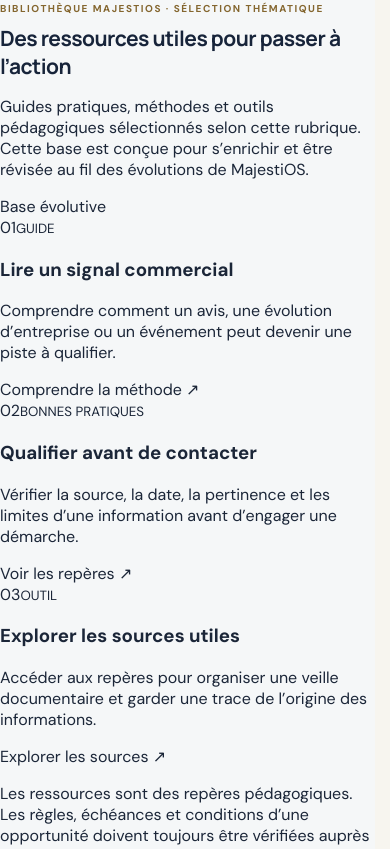
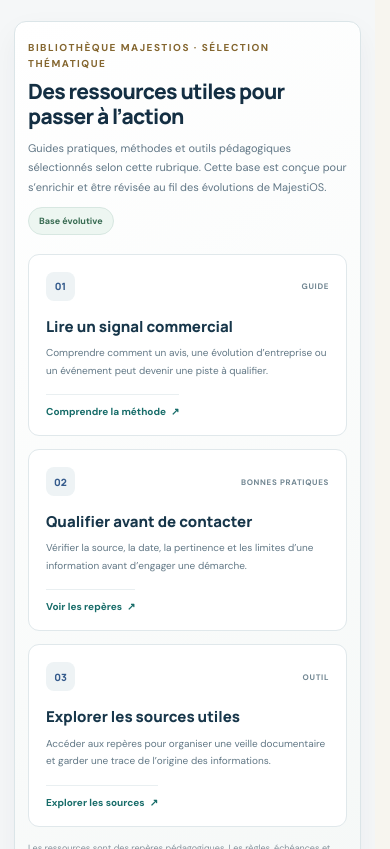
Before and after one commit to Chexpeer/Majestios, a Next.js app: page / in a window 390 px wide. Shown: the part 2395-3244 px from the top of the page. Built offline with nearby package versions, Linux system fonts and the light colour scheme.

Commit message:
style: add responsive interactive resource cards

```diff
--- a/src/app/globals.css
+++ b/src/app/globals.css
@@ -1715,3 +1715,42 @@ a:focus-visible, button:focus-visible, input:focus-visible, select:focus-visible
 .private-support-cta .concept-cta { flex:0 0 auto; margin:0; }
 .home-main-column > .announcement-band-emploi .announcement-band-head { margin-bottom:6px; }
 @media(max-width:700px) { .private-support-cta { align-items:stretch; flex-direction:column; } .private-support-cta .concept-cta { width:100%; } }
+
+
+/* Cartes documentaires interactives : guides, bonnes pratiques et outils contextualisés. */
+.maj-resource-section {
+  margin: 28px clamp(18px, 4vw, 54px) 34px;
+  padding: clamp(20px, 3vw, 32px);
+  border: 1px solid #dbe5e8;
+  border-radius: 16px;
+  background: linear-gradient(145deg, #ffffff 0%, #f5f8f7 100%);
+  box-shadow: 0 12px 30px rgb(20 44 66 / 5%);
+}
+.site-page .maj-resource-section { margin: 28px 0 34px; }
+.maj-resource-heading { display:flex; align-items:flex-end; justify-content:space-between; gap:18px; margin-bottom:19px; }
+.maj-resource-heading > div { min-width:0; }
+.maj-resource-heading .eyebrow { margin-bottom:7px; }
+.maj-resource-heading h2 { margin:0; color:#142f43; font:800 clamp(21px,2.4vw,29px)/1.22 Manrope,sans-serif; letter-spacing:-.7px; }
+.maj-resource-heading p { max-width:760px; margin:9px 0 0; color:#617786; font-size:11px; line-height:1.75; }
+.maj-resource-status { flex:0 0 auto; padding:7px 10px; border:1px solid #d7e7e1; border-radius:20px; background:#edf6f1; color:#386b52; font-size:9px; font-weight:800; }
+.maj-resource-grid { display:grid; grid-template-columns:repeat(3,minmax(0,1fr)); gap:13px; }
+.maj-resource-card { display:flex; flex-direction:column; align-items:flex-start; min-width:0; min-height:205px; padding:18px; border:1px solid #e0e8eb; border-radius:11px; background:#fff; transition:transform .18s ease,border-color .18s ease,box-shadow .18s ease; }
+.maj-resource-card:hover { transform:translateY(-3px); border-color:#b8d8d2; box-shadow:0 12px 25px rgb(20 44 66 / 8%); }
+.maj-resource-card-top { display:flex; align-items:center; justify-content:space-between; width:100%; gap:8px; }
+.maj-resource-card-top > span { display:grid; place-items:center; width:29px; height:29px; border-radius:8px; background:#eef3f5; color:#355b8c; font:800 10px Manrope,sans-serif; }
+.maj-resource-card-top small { color:#718692; font-size:8px; font-weight:850; letter-spacing:.65px; text-align:right; }
+.maj-resource-card h3 { margin:16px 0 7px; color:#17364a; font:800 15px/1.35 Manrope,sans-serif; }
+.maj-resource-card p { margin:0 0 15px; color:#627886; font-size:10px; line-height:1.75; }
+.maj-resource-card > a { display:inline-flex; align-items:center; gap:5px; margin-top:auto; padding-top:10px; border-top:1px solid #e9eff1; color:#176c69; font-size:10px; font-weight:850; }
+.maj-resource-card > a:hover { color:#0c4e4b; }
+.maj-resource-note { margin:14px 0 0; color:#82919b; font-size:9px; line-height:1.65; }
+@media(max-width:900px) { .maj-resource-grid { grid-template-columns:repeat(2,minmax(0,1fr)); } .maj-resource-card:last-child:nth-child(odd) { grid-column:1 / -1; } }
+@media(max-width:600px) {
+  .maj-resource-section { margin:20px 14px 26px; padding:18px 13px; border-radius:12px; }
+  .site-page .maj-resource-section { margin:20px 0 26px; }
+  .maj-resource-heading { align-items:flex-start; flex-direction:column; gap:10px; }
+  .maj-resource-grid { grid-template-columns:minmax(0,1fr); }
+  .maj-resource-card:last-child:nth-child(odd) { grid-column:auto; }
+  .maj-resource-card { min-height:0; padding:17px; }
+}
+@media(prefers-reduced-motion:reduce) { .maj-resource-card { transition:none; } .maj-resource-card:hover { transform:none; } }
```
